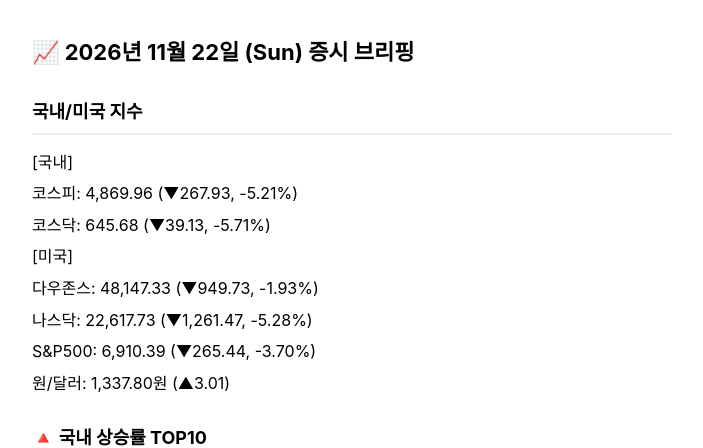
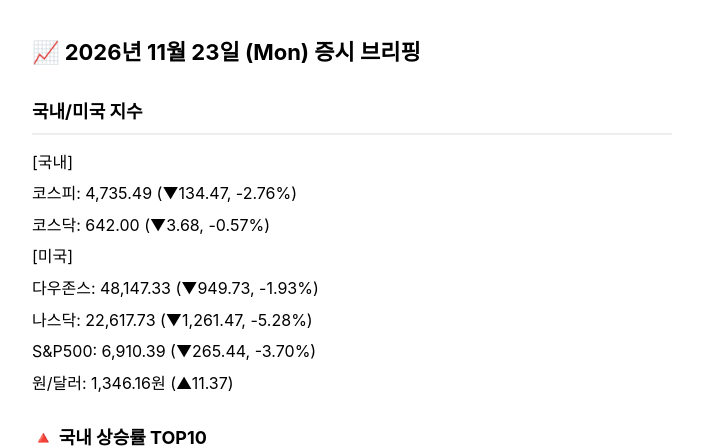
Before and after one commit to kbjwind1-cell/kakao-stock-alert, a plain HTML site: page docs/index.html in a window 1280 px wide. Shown: the top 448 px of the page, without its empty margins (288-991 px from the left). Drawn offline with Linux system fonts and the light colour scheme.

Commit message:
매일 증시 브리핑 업데이트

```diff
--- a/docs/index.html
+++ b/docs/index.html
@@ -1,7 +1,7 @@
 <!DOCTYPE html>
 <html lang="ko"><head><meta charset="utf-8">
 <meta name="viewport" content="width=device-width, initial-scale=1">
-<title>2026년 11월 22일 (Sun) 증시 브리핑</title>
+<title>2026년 11월 23일 (Mon) 증시 브리핑</title>
 <meta http-equiv="Cache-Control" content="no-cache, no-store, must-revalidate">
 <meta http-equiv="Pragma" content="no-cache">
 <meta http-equiv="Expires" content="0">
@@ -12,13 +12,13 @@ h2 { font-size: 18px; margin-top: 28px; border-bottom: 2px solid #eee; padding-b
 p { margin: 6px 0; white-space: pre-wrap; }
 </style></head>
 <body>
-<h1>📈 2026년 11월 22일 (Sun) 증시 브리핑</h1>
+<h1>📈 2026년 11월 23일 (Mon) 증시 브리핑</h1>
 <h2>국내/미국 지수</h2><p>[국내]</p>
-<p>코스피: 4,869.96 (▼267.93, -5.21%)</p>
-<p>코스닥: 645.68 (▼39.13, -5.71%)</p>
+<p>코스피: 4,735.49 (▼134.47, -2.76%)</p>
+<p>코스닥: 642.00 (▼3.68, -0.57%)</p>
 <p>[미국]</p>
 <p>다우존스: 48,147.33 (▼949.73, -1.93%)</p>
 <p>나스닥: 22,617.73 (▼1,261.47, -5.28%)</p>
 <p>S&amp;P500: 6,910.39 (▼265.44, -3.70%)</p>
-<p>원/달러: 1,337.80원 (▲3.01)</p><h2>🔺 국내 상승률 TOP10</h2><p>급등/급락 종목 조회 실패</p><h2>🔻 국내 하락률 TOP10</h2><p>급등/급락 종목 조회 실패</p><h2>주요 뉴스</h2><p>- 헤드라인 조회 실패</p>
+<p>원/달러: 1,346.16원 (▲11.37)</p><h2>🔺 국내 상승률 TOP10</h2><p>급등/급락 종목 조회 실패</p><h2>🔻 국내 하락률 TOP10</h2><p>급등/급락 종목 조회 실패</p><h2>주요 뉴스</h2><p>- 헤드라인 조회 실패</p>
 </body></html>
```
